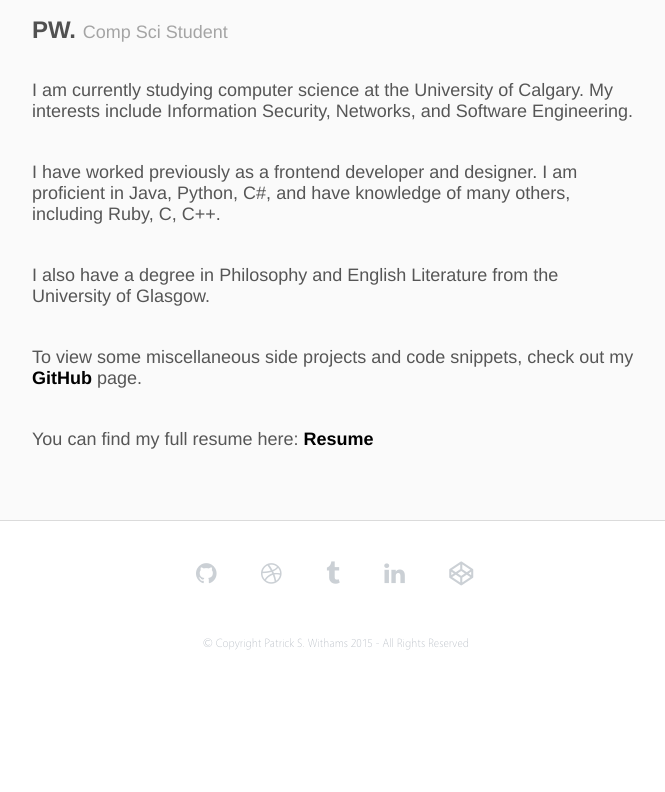
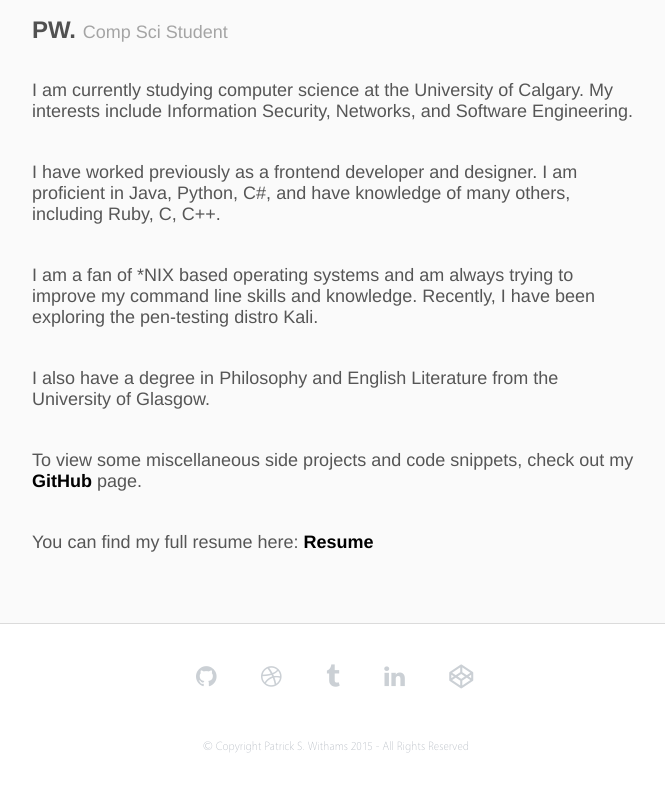
Before and after one commit to paddyw2/paddyw2.github.io, a Jekyll site: the page built from about.md, in a window 1280 px wide. Shown: the top 792 px of the page, without its empty margins (304-969 px from the left). Built offline with Jekyll 4.4.1, drawn with Linux system fonts in a browser that asks for light colours; nearby versions of some CDN libraries.

Commit message:
Update about page

```diff
--- a/about.md
+++ b/about.md
@@ -6,6 +6,8 @@ I am currently studying computer science at the University of Calgary. My intere
 
 I have worked previously as a frontend developer and designer. I am proficient in Java, Python, C#, and have knowledge of many others, including Ruby, C, C++.
 
+I am a fan of *NIX based operating systems and am always trying to improve my command line skills and knowledge. Recently, I have been exploring the pen-testing distro Kali.
+
 I also have a degree in Philosophy and English Literature from the University of Glasgow.
 
 To view some miscellaneous side projects and code snippets, check out my [GitHub](https://github.com/paddyw2){:target="_blank"} page.
```
